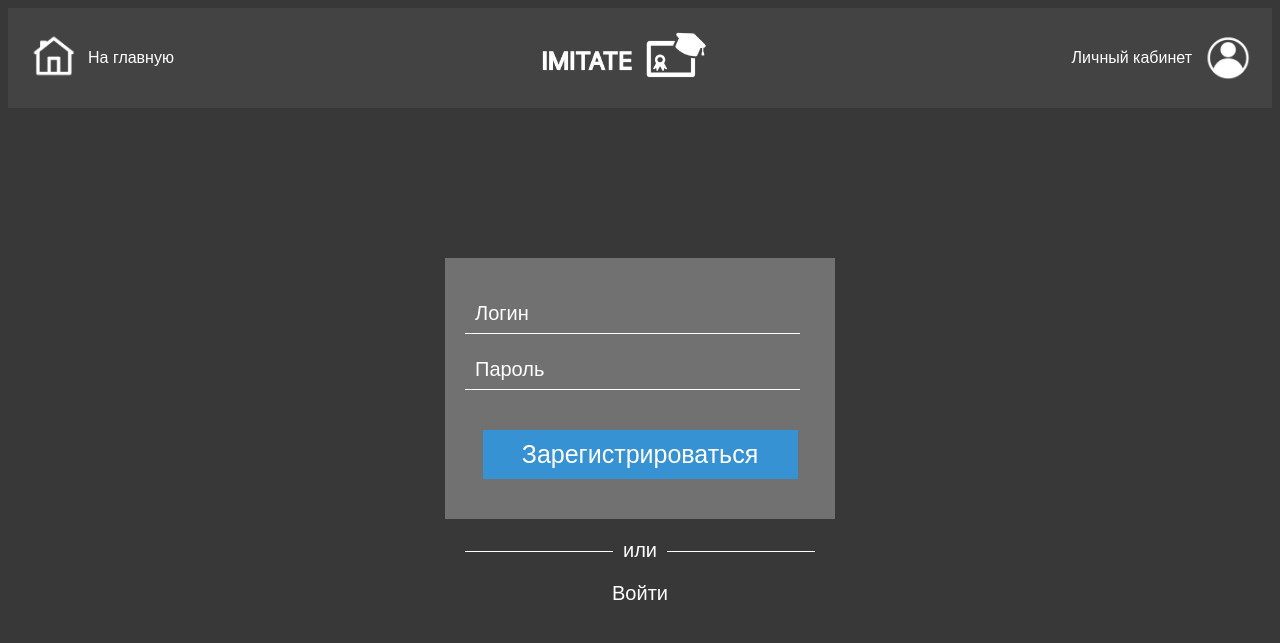
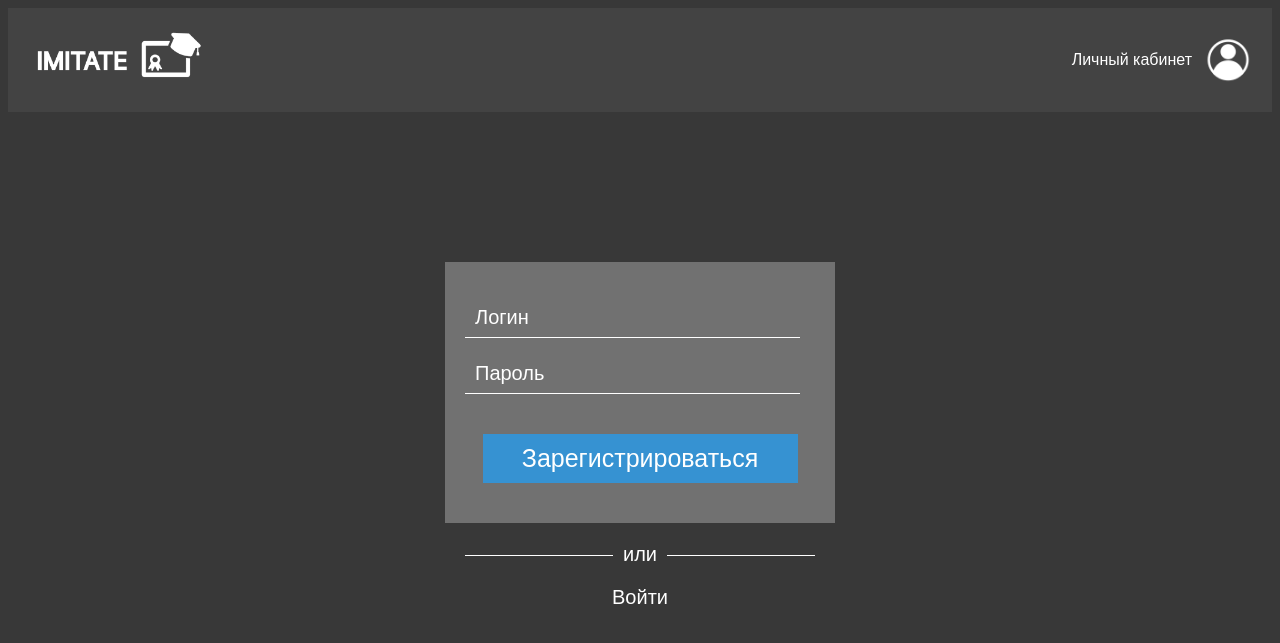
Before and after one commit to moevm/mse1h2025-imitate, a Django app: page /register in a window 1280 px wide. Shown: the top 643 px of the page. Run offline with Django 3.2, Linux system fonts and the light colour scheme; parts of the project's set-up code (start-up, migrations or seed data) failed here and were passed over.

Commit message:
removed home button & added favicons

```diff
--- a/graduate_imitator/apps/graduation/interfaces/templates/base.html
+++ b/graduate_imitator/apps/graduation/interfaces/templates/base.html
@@ -9,6 +9,9 @@
         {% endblock %}
     </title>
     <link rel="stylesheet" type='text/css' href="{% static 'css/user.css' %}">
+    <link rel="icon" type="image/png" href="{% static 'images/favicon-96x96.png' %}" sizes="96x96" />
+    <link rel="icon" type="image/svg+xml" href="{% static 'images/favicon.svg' %}" />
+    <link rel="shortcut icon" href="{% static 'images/favicon.ico' %}" />
 </head>
 <body>
     <div class="top-menu">
@@ -25,13 +28,9 @@
         </div>
         <div class="flex-container" id='homepage-container'>
             <a href="/">
-                <img src="{% static 'images/homepage.png' %}" alt="Homepage" class="square-images">
-            </a>
-            <a href="/">
-                На главную
+                <img src="{% static 'images/logo.png' %}" alt="Logo" class="logo-image">
             </a>
         </div>
-        <img src="{% static 'images/logo.png' %}" alt="Logo" class="logo-image">
         <div class="flex-container" id='account-container'>
             <a href="/profile">
                 Личный кабинет
--- a/graduate_imitator/apps/graduation/interfaces/web/views.py
+++ b/graduate_imitator/apps/graduation/interfaces/web/views.py
@@ -18,6 +18,7 @@ class RegisterWebView(View):
                 context = {}  # Если не удалось декодировать, используем пустой контекст
         return render(request, "user/register.html", context)
 
+
 class LoginWebView(View):
     def get(self, request):
         context = {}
```
Also changed, not shown: graduate_imitator/apps/graduation/interfaces/static/images/favicon-96x96.png (added), graduate_imitator/apps/graduation/interfaces/static/images/favicon.ico (added), graduate_imitator/apps/graduation/interfaces/static/images/favicon.svg (added).
